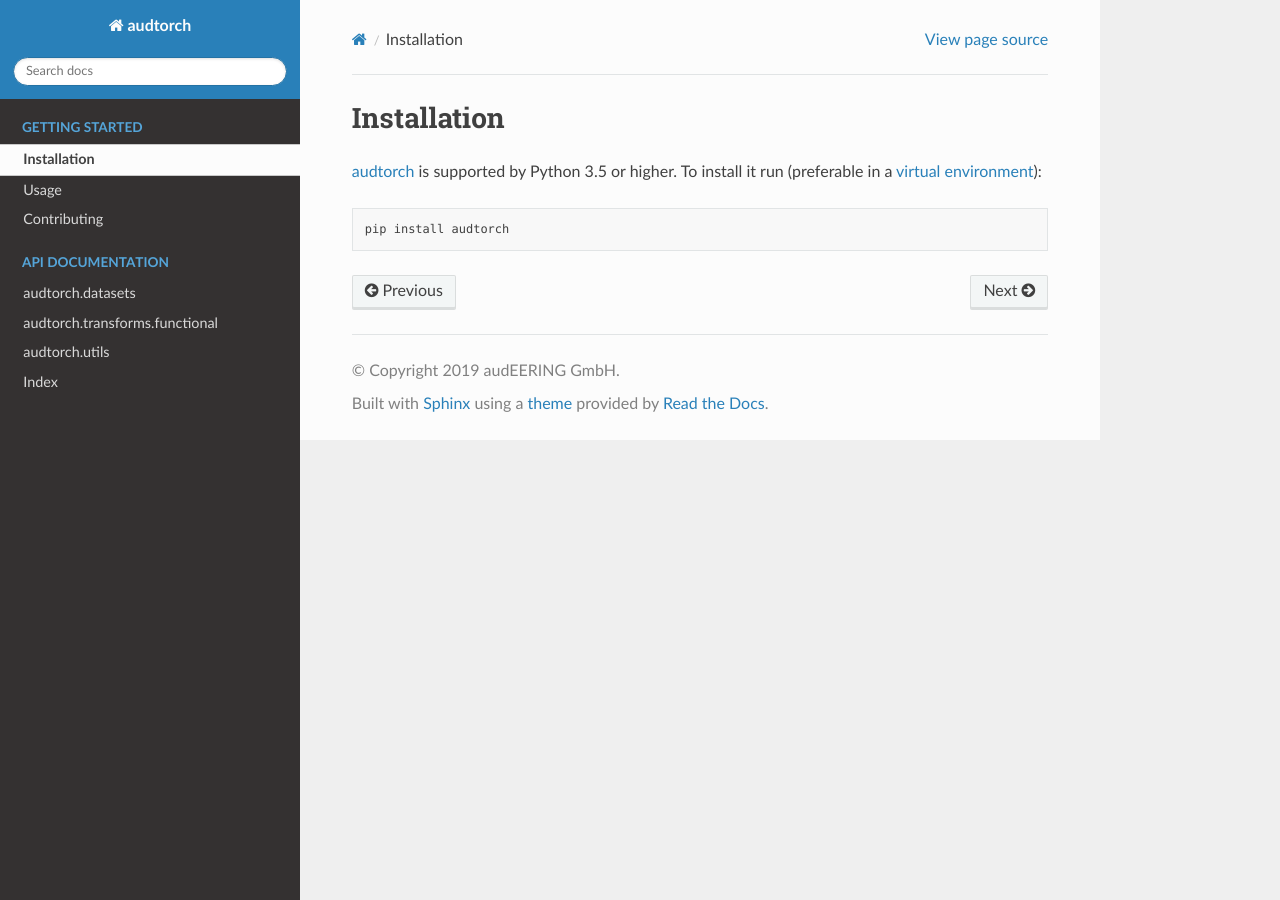
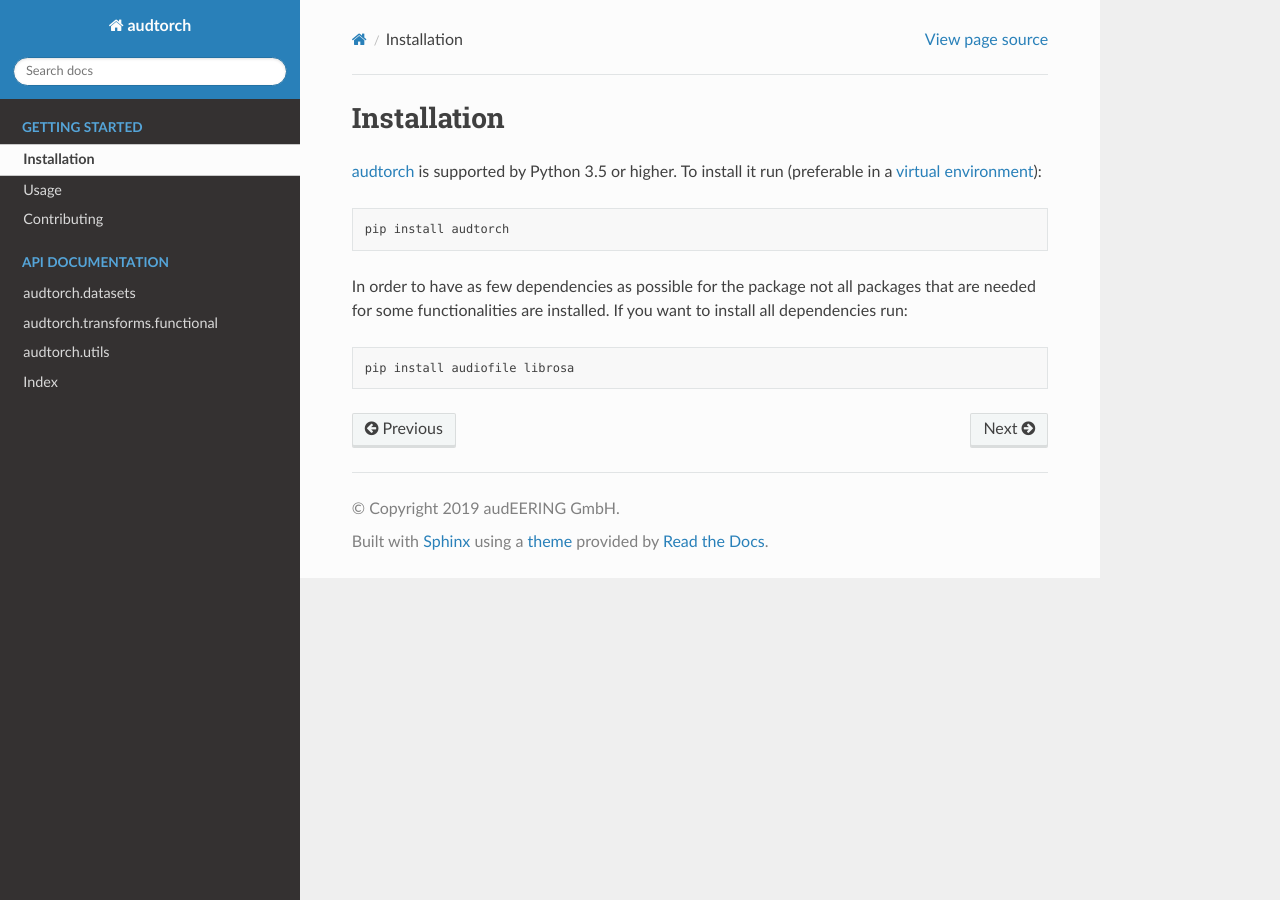
Before and after one commit to audeering/audtorch, a Sphinx documentation site: the page built from docs/install.rst, in a window 1280 px wide. Built offline with Sphinx 7.4.7 and the Read the Docs theme 2.0.0, drawn with Linux system fonts in a browser that asks for light colours; formulas are drawn with MathJax 3.

Commit message:
Make loading of resampy and audiofile optional

```diff
--- a/README.rst
+++ b/README.rst
@@ -30,6 +30,14 @@
 
     pip install audtorch
 
+In order to have as few dependencies as possible for the package not all
+packages that are needed for some functionalities are installed. If you want to
+install all dependencies run:
+
+.. code-block:: bash
+
+    pip install audiofile librosa
+
 .. _audtorch: https://audtorch.readthedocs.io
 .. _virtual environment: https://docs.python-guide.org/dev/virtualenvs
 
--- a/docs/install.rst
+++ b/docs/install.rst
@@ -1,3 +1,3 @@
 .. include:: ../README.rst
     :start-line: 22
-    :end-line: 36
+    :end-line: 44
--- a/docs/usage.rst
+++ b/docs/usage.rst
@@ -1,2 +1,2 @@
 .. include:: ../README.rst
-    :start-line: 36
+    :start-line: 44
--- a/setup.py
+++ b/setup.py
@@ -6,10 +6,8 @@
     use_scm_version=True,
     setup_requires=['setuptools_scm'],
     install_requires=[
+        'torch',
         'numpy',
-        'audiofile',
-        'resampy',
-        'torch',
     ],
     author=('Andreas Triantafyllopoulos, '
             'Stephan Huber, '
```
Also changed, not shown: 2 other files.
